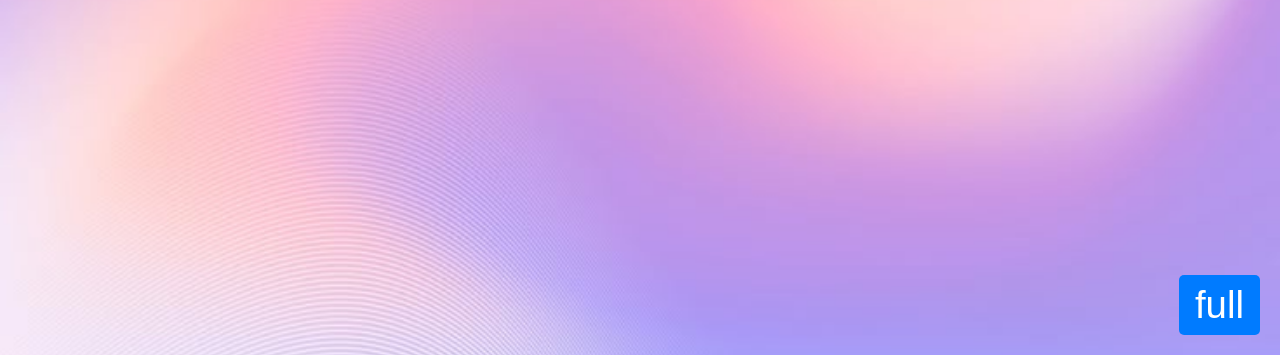
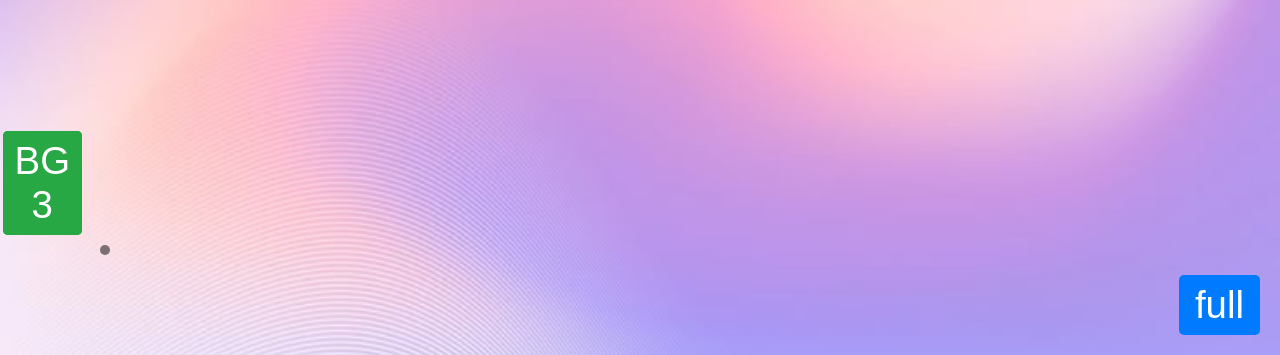
Before and after one commit to uditagowdety/aura-clock-website, a plain HTML site: page index.html in a window 1280 px wide. Shown: the part 445-800 px from the top of the page. Drawn offline with Linux system fonts and the light colour scheme.

Commit message:
need to position the bg toggle buttons

```diff
--- a/index.html
+++ b/index.html
@@ -3,14 +3,21 @@
 <head>
     <meta charset="UTF-8">
     <meta name="viewport" content="width=device-width, initial-scale=1.0">
-    <title>Clock</title>
+    <title>Aura Clock</title>
     <link rel="stylesheet" href="styles.css">
-    <link href="https://fonts.googleapis.com/css2?family=Roboto:wght@700&display=swap" rel="stylesheet">
+    <link rel="preconnect" href="https://fonts.googleapis.com">
+    <link rel="preconnect" href="https://fonts.gstatic.com" crossorigin>
+    <link href="https://fonts.googleapis.com/css2?family=Roboto:wght@100;300;400;500;700;900&display=swap" rel="stylesheet">
 </head>
 <body>
     <div class="container">
         <div id="clock"></div>
         <button id="fullscreen-btn">full</button>
+        <div class="background-buttons">
+            <button class="bg-btn 1" data-bg="bg1.jpeg">BG 1</button>
+            <button class="bg-btn 2" data-bg="bg2.jpeg">BG 2</button>
+            <button class="bg-btn 3" data-bg="bg3.jpeg">BG 3</button>
+        </div>
     </div>
 
     <script>
@@ -37,6 +44,14 @@
                 document.exitFullscreen();
             }
         });
+
+        // Background toggle functionality
+        document.querySelectorAll('.bg-btn').forEach(button => {
+            button.addEventListener('click', () => {
+                const bg = button.getAttribute('data-bg');
+                document.body.style.backgroundImage = `url('${bg}')`;
+            });
+        });
     </script>
 </body>
 </html>
--- a/styles.css
+++ b/styles.css
@@ -1,5 +1,5 @@
 body {
-    background-image: url('bg1.jpeg'); /* Replace with your image path */
+    background-image: url('bg1.jpeg'); /* Default background */
     background-size: cover;
     background-position: center;
     display: flex;
@@ -7,14 +7,13 @@ body {
     justify-content: center;
     height: 100vh;
     margin: 0;
-    font-family: 'Arial', sans-serif;
-    position: relative /* Make the body a positioning context for the button */
+    font-family: 'Roboto', sans-serif;
+    position: relative; /* Make the body a positioning context */
 }
 
 .container {
     text-align: center;
     color: white;
-    font-family: 'Roboto', sans-serif;
     font-size: 3em;
 }
 
@@ -22,8 +21,8 @@ button {
     position: absolute;
     bottom: 20px;
     right: 20px;
-    padding: 8px 16px; /* Make the button smaller */
-    font-size: 0.8em; /* Adjust the font size */
+    padding: 8px 16px;
+    font-size: 0.8em;
     cursor: pointer;
     border: none;
     background-color: #007bff;
@@ -35,3 +34,29 @@ button {
 button:hover {
     background-color: #0056b3;
 }
+
+.background-buttons {
+    position: absolute;
+    bottom: 100px; /* Adjusted position */
+    left: 100px; /* Space from the edge */
+    z-index: 10;
+    background-color: rgba(0, 0, 0, 0.5); /* Optional: add a translucent background for contrast */
+    padding: 5px;
+    border-radius: 5px;
+}
+
+.bg-btn {
+    padding: 8px 12px;
+    margin-right: 8px;
+    font-size: 0.8em;
+    cursor: pointer;
+    border: none;
+    background-color: #28a745;
+    color: white;
+    border-radius: 5px;
+    transition: background-color 0.3s;
+}
+
+.bg-btn:hover {
+    background-color: #218838;
+}
```
Also changed, not shown: bg2.jpeg (added), bg3.jpeg (added).
